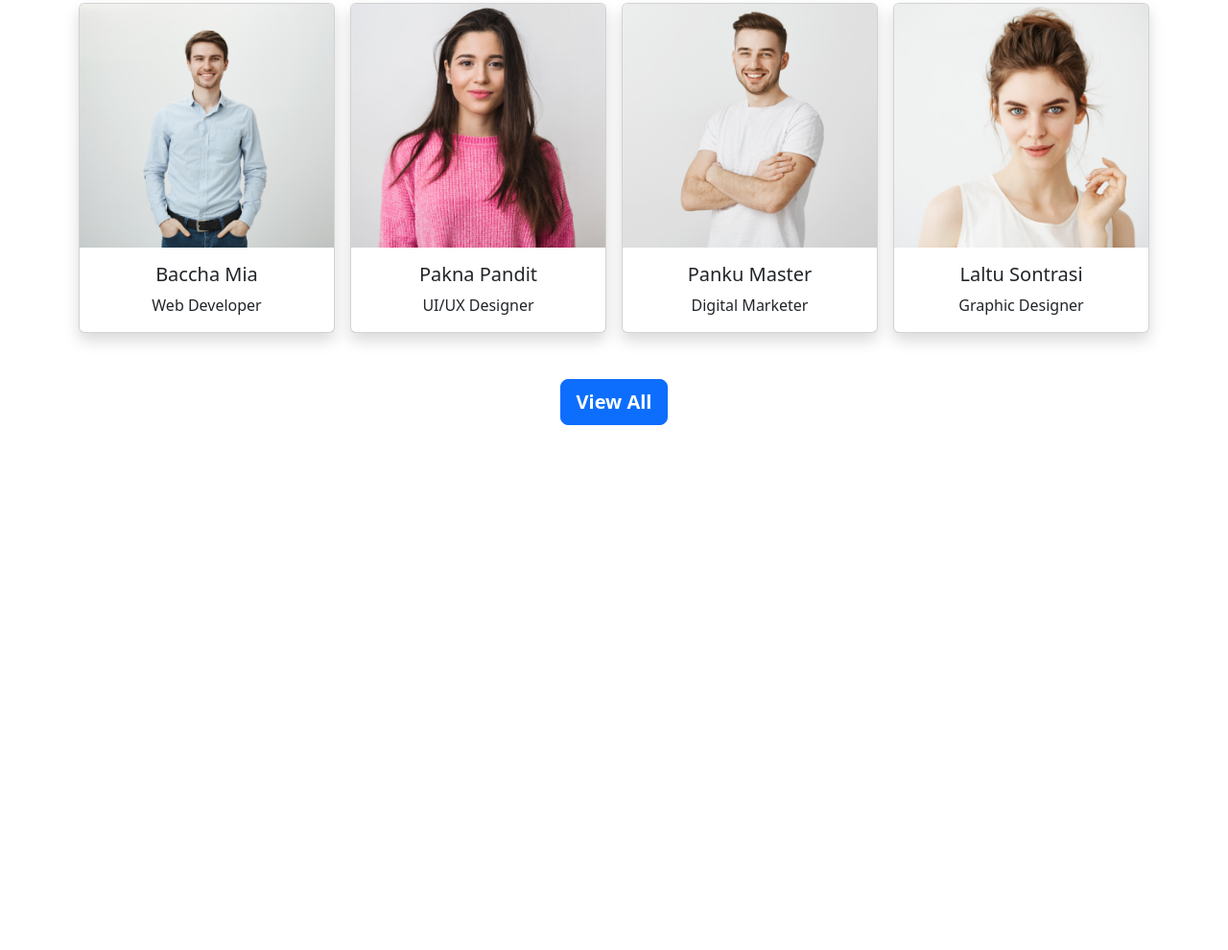
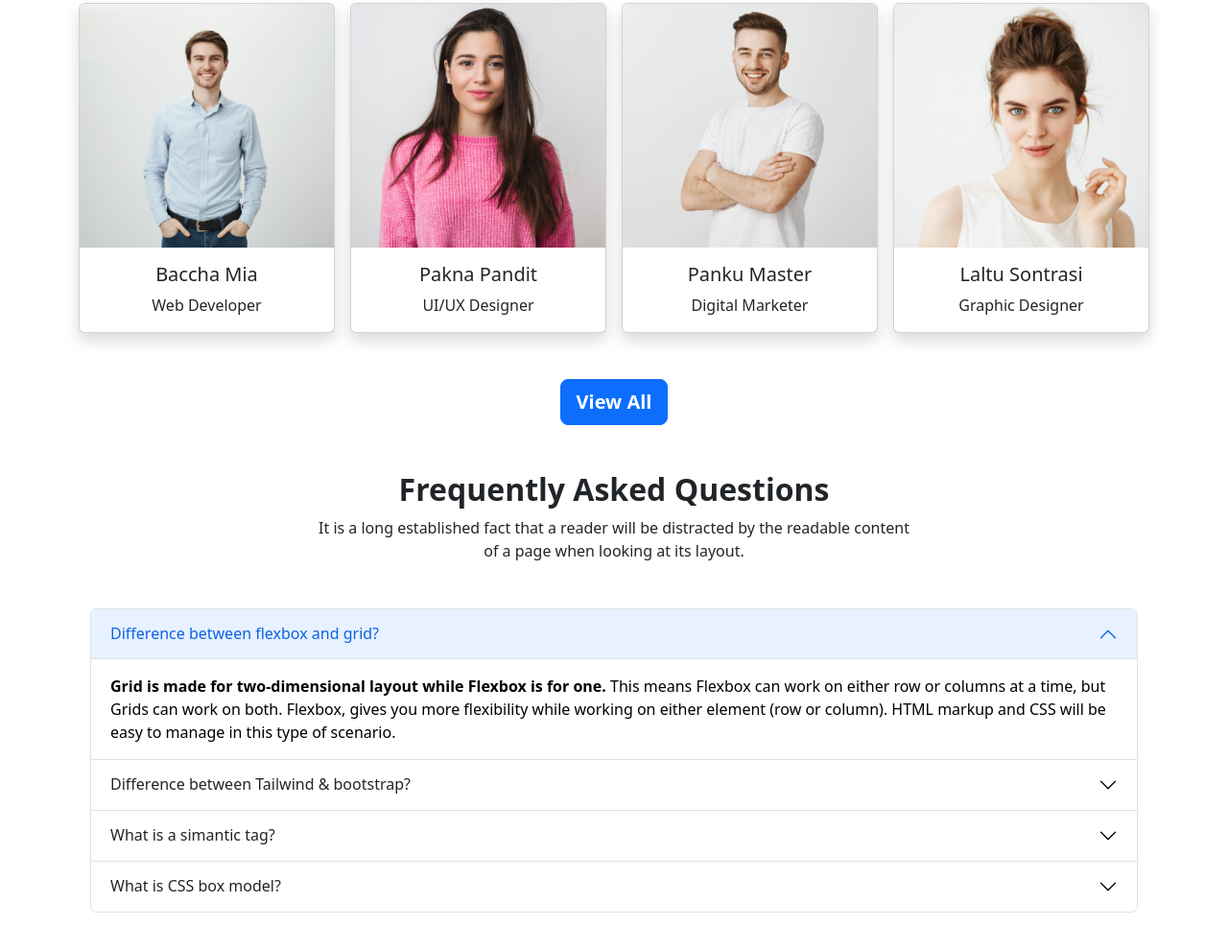
Before and after one commit to ansaryshohan/edtech-website, a plain HTML site: page index.html in a window 1280 px wide. Shown: the part 2264-3254 px from the top of the page at 96% size. Before the commit the page ends 2707 px from the top, so only its background shows below. Drawn offline with nearby package versions, Linux system fonts and the light colour scheme.

Commit message:
faq section done

```diff
--- a/index.html
+++ b/index.html
@@ -75,7 +75,7 @@
           <div class="carousel-item image-opacity active " data-bs-interval="5000">
             <img src="images/cover/cover-1.png" class="d-block img-fluid" alt="...">
             <div class="carousel-caption d-none d-md-block mb-5 pb-5">
-              <h2 >Get Started With Online learning</h2>
+              <h2>Get Started With Online learning</h2>
               <p>Almost 500+ courses are prepared for your best quality learning.</p>
               <button class="btn btn-primary btn-lg " style="--bs-btn-padding-y: 1rem; --bs-btn-padding-x: 1rem;"
                 type="submit">Get Started</button>
@@ -124,7 +124,7 @@
     <section class="mb-5">
       <div class="">
 
-      <div class="card text-start d-flex" >
+        <div class="card text-start d-flex">
           <div class="row">
             <div class="col-md-2">
               <img src="images/course/course-1.png" class="img-fluid  rounded-start" alt="...">
@@ -132,14 +132,15 @@
             <div class="col-md-10">
               <div class="card-body">
                 <h5 class="card-title">Fundamental Of UI/UX Design</h5>
-              <p class="card-text ">There are about 50 lectures on the core fundamentals of UI/UX designs which wil turn you into a pro.</p>
+                <p class="card-text ">There are about 50 lectures on the core fundamentals of UI/UX designs which wil
+                  turn you into a pro.</p>
                 <p>Price:$250</p>
               </div>
             </div>
           </div>
         </div>
 
-      <div class="card text-start d-flex" >
+        <div class="card text-start d-flex">
           <div class="row">
             <div class="col-md-2">
               <img src="images/course/course-2.png" class="img-fluid  rounded-start" alt="...">
@@ -147,13 +148,14 @@
             <div class="col-md-10">
               <div class="card-body">
                 <h5 class="card-title">Javascript Basic to advanced</h5>
-              <p class="card-text ">There are about 50 lectures on the core fundamentals of UI/UX designs which wil turn you into a pro.</p>
+                <p class="card-text ">There are about 50 lectures on the core fundamentals of UI/UX designs which wil
+                  turn you into a pro.</p>
                 <p>Price:$250</p>
               </div>
             </div>
           </div>
         </div>
-      <div class="card text-start d-flex" >
+        <div class="card text-start d-flex">
           <div class="row">
             <div class="col-md-2">
               <img src="images/course/course-3.png" class="img-fluid  rounded-start" alt="...">
@@ -161,14 +163,15 @@
             <div class="col-md-10">
               <div class="card-body">
                 <h5 class="card-title">Fullstack Web Development</h5>
-              <p class="card-text ">There are about 50 lectures on the core fundamentals of UI/UX designs which wil turn you into a pro.</p>
+                <p class="card-text ">There are about 50 lectures on the core fundamentals of UI/UX designs which wil
+                  turn you into a pro.</p>
                 <p>Price:$250</p>
               </div>
             </div>
           </div>
         </div>
 
-      <div class="card text-start d-flex" >
+        <div class="card text-start d-flex">
           <div class="row">
             <div class="col-md-2">
               <img src="images/course/course-4.png" class="img-fluid  rounded-start" alt="...">
@@ -176,14 +179,15 @@
             <div class="col-md-10">
               <div class="card-body">
                 <h5 class="card-title">Digital Marketing</h5>
-              <p class="card-text ">There are about 50 lectures on the core fundamentals of UI/UX designs which wil turn you into a pro.</p>
+                <p class="card-text ">There are about 50 lectures on the core fundamentals of UI/UX designs which wil
+                  turn you into a pro.</p>
                 <p> Price: $250</p>
               </div>
             </div>
           </div>
         </div>
 
-      <div class="card text-start d-flex" >
+        <div class="card text-start d-flex">
           <div class="row">
             <div class="col-md-2">
               <img src="images/course/course-5.png" class="img-fluid  rounded-start" alt="...">
@@ -191,14 +195,15 @@
             <div class="col-md-10">
               <div class="card-body">
                 <h5 class="card-title">Photography Basic Rules</h5>
-              <p class="card-text ">There are about 50 lectures on the core fundamentals of UI/UX designs which wil turn you into a pro.</p>
+                <p class="card-text ">There are about 50 lectures on the core fundamentals of UI/UX designs which wil
+                  turn you into a pro.</p>
                 <p>Price:$250</p>
               </div>
             </div>
           </div>
         </div>
 
-      <div class="card text-start d-flex" >
+        <div class="card text-start d-flex">
           <div class="row">
             <div class="col-md-2">
               <img src="images/course/course-6.png" class="img-fluid  rounded-start" alt="...">
@@ -206,7 +211,8 @@
             <div class="col-md-10">
               <div class="card-body">
                 <h5 class="card-title">Motion Graphics</h5>
-              <p class="card-text ">There are about 50 lectures on the core fundamentals of UI/UX designs which wil turn you into a pro.</p>
+                <p class="card-text ">There are about 50 lectures on the core fundamentals of UI/UX designs which wil
+                  turn you into a pro.</p>
                 <p>$250</p>
               </div>
             </div>
@@ -227,10 +233,12 @@
             readable content of a page when looking at its layout.</p>
         </div>
         <div class="col-md-3">
-        <button class="btn btn-light fw-bold text-primary" data-bs-toggle="modal" data-bs-target="#exampleModal">Register Now</button>
+          <button class="btn btn-light fw-bold text-primary" data-bs-toggle="modal"
+            data-bs-target="#exampleModal">Register Now</button>
 
           <!-- Modal -->
-<div class="modal fade" id="exampleModal" tabindex="-1" aria-labelledby="exampleModalLabel" aria-hidden="true">
+          <div class="modal fade" id="exampleModal" tabindex="-1" aria-labelledby="exampleModalLabel"
+            aria-hidden="true">
             <div class="modal-dialog">
               <div class="modal-content">
                 <div class="modal-header">
@@ -253,7 +261,7 @@
     <!-- Register Section ends here -->
 
     <!-- Successful student section starts -->
-    <section class="mt-5">
+    <section class="mt-5 mb-5">
       <h2>Meet Our Successfull Students</h2>
       <p>It is a long established fact that a reader will be distracted by the
         readable content of a page when looking at its layout.</p>
@@ -295,6 +303,89 @@
     <!-- The FAQ section starts here -->
 
 
+    <section class="container text-start mb-5">
+
+      <div class="text-center mb-5">
+        <h2 class="fw-bold">Frequently Asked Questions</h2>
+      <p>It is a long established fact that a reader will be distracted by the readable
+        content <br> of a page when looking at its layout.</p>
+      </div>
+
+      <div class="accordion" id="accordionExample">
+        <div class="accordion-item">
+          <h2 class="accordion-header" id="headingOne">
+            <button class="accordion-button" type="button" data-bs-toggle="collapse" data-bs-target="#collapseOne"
+              aria-expanded="true" aria-controls="collapseOne">
+              Difference between flexbox and grid?
+            </button>
+          </h2>
+          <div id="collapseOne" class="accordion-collapse collapse show" aria-labelledby="headingOne"
+            data-bs-parent="#accordionExample">
+            <div class="accordion-body">
+              <strong>Grid is made for two-dimensional layout while Flexbox is for one.</strong> This means Flexbox can
+              work on either row or columns at a time, but Grids can work on both. Flexbox, gives you more flexibility
+              while working on either element (row or column). HTML markup and CSS will be easy to manage in this type
+              of scenario.
+            </div>
+          </div>
+        </div>
+
+        <div class="accordion-item">
+          <h2 class="accordion-header" id="headingTwo">
+            <button class="accordion-button collapsed" type="button" data-bs-toggle="collapse"
+              data-bs-target="#collapseTwo" aria-expanded="false" aria-controls="collapseTwo">
+              Difference between Tailwind & bootstrap?
+            </button>
+          </h2>
+          <div id="collapseTwo" class="accordion-collapse collapse" aria-labelledby="headingTwo"
+            data-bs-parent="#accordionExample">
+            <div class="accordion-body">
+              Developers describe <strong> Bootstrap</strong> as "Simple and flexible HTML, CSS, and JS for popular UI
+              components and interactions". Bootstrap is the most popular HTML, CSS, and JS framework for developing
+              responsive, mobile first projects on the web. On the other hand,<strong> Tailwind CSS</strong> is detailed
+              as "A utility-first CSS framework for rapid UI development". Tailwind is different from frameworks like
+              Bootstrap, Foundation, or Bulma in that it's not a UI kit. It doesn't have a default theme, and there are
+              no build-in UI components. It comes with a menu of predesigned widgets to build your site with, but
+              doesn't impose design decisions that are difficult to undo.
+            </div>
+          </div>
+        </div>
+
+        <div class="accordion-item">
+          <h2 class="accordion-header" id="headingThree">
+            <button class="accordion-button collapsed" type="button" data-bs-toggle="collapse"
+              data-bs-target="#collapseThree" aria-expanded="false" aria-controls="collapseThree">
+              What is a simantic tag?
+            </button>
+          </h2>
+          <div id="collapseThree" class="accordion-collapse collapse" aria-labelledby="headingThree"
+            data-bs-parent="#accordionExample">
+            <div class="accordion-body">
+              A semantic element clearly describes its meaning to both the browser and the developer.<br>
+              Examples of non-semantic elements: <code>div</code> and <code>span</code> - Tells nothing about its content.
+              <br>Examples of semantic elements: <code>form</code> , <code>table</code> , and <code>article</code> - Clearly defines its content.
+
+              </div>
+            </div>
+          </div>
+          <div class="accordion-item">
+            <h2 class="accordion-header" id="headingfour">
+              <button class="accordion-button collapsed" type="button" data-bs-toggle="collapse"
+                data-bs-target="#collapsefour" aria-expanded="false" aria-controls="collapsefour">
+                What is CSS box model?
+              </button>
+            </h2>
+            <div id="collapsefour" class="accordion-collapse collapse" aria-labelledby="headingfour"
+              data-bs-parent="#accordionExample">
+              <div class="accordion-body">
+                <strong> The CSS box model</strong> is a container that contains multiple properties including borders, margin, padding, and the content itself. It is used to create the design and layout of web pages. It can be used as a toolkit for customizing the layout of different elements. The web browser renders every element as a rectangular box according to the CSS box model. Box-Model has multiple properties in CSS.
+              </div>
+            </div>
+          </div>
+        </div>
+
+    </section>
+
   </main>
 
   <!-- bootstrap js tolar moddhe -->
```
Lines whose indentation alone changed are shown as unchanged.
